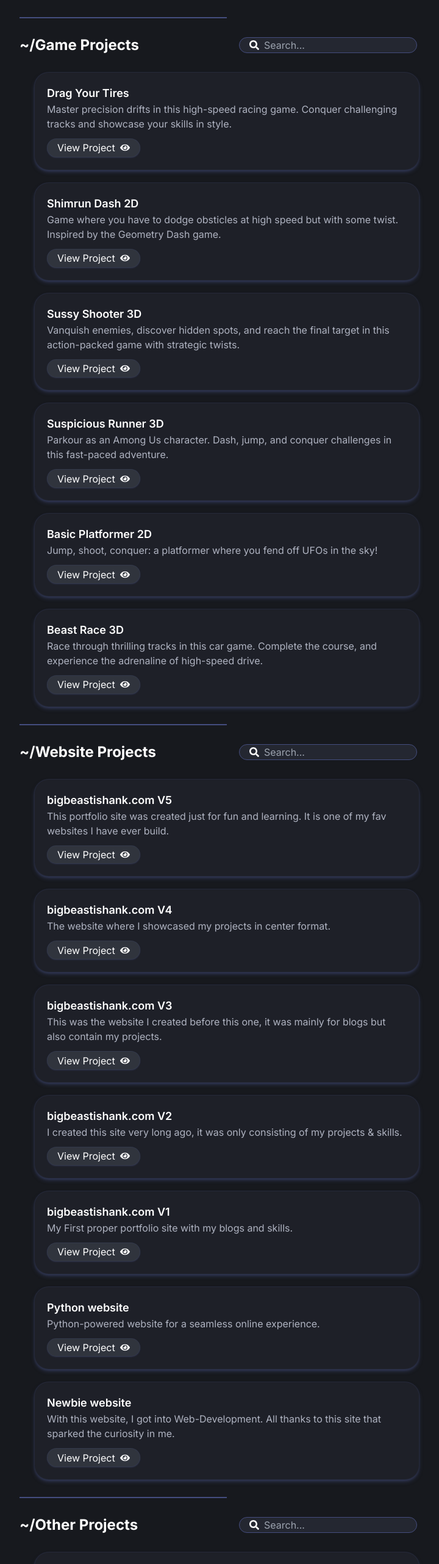
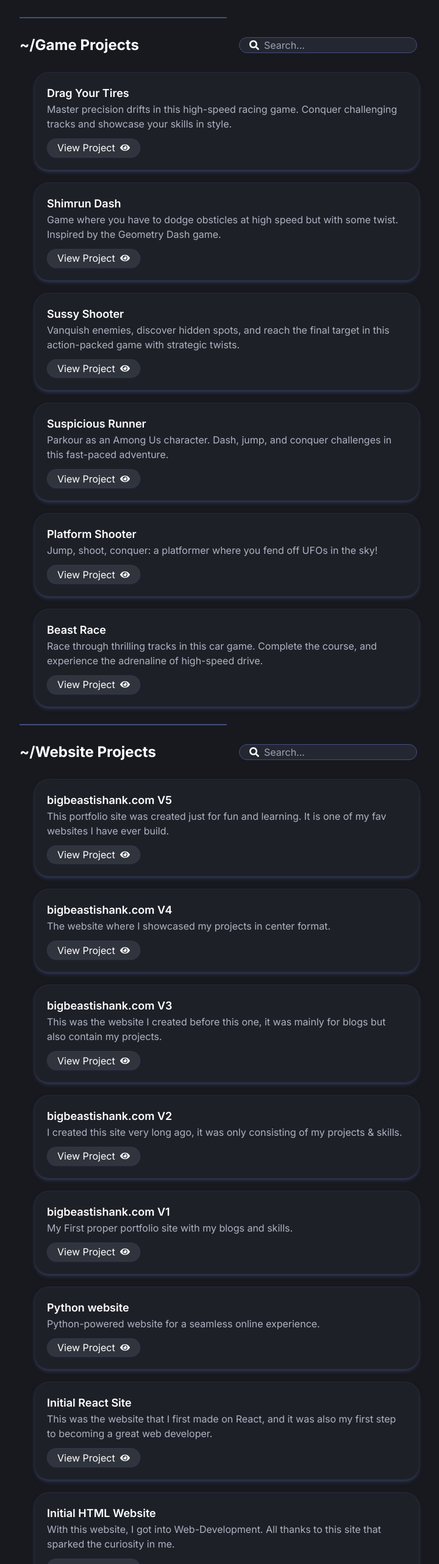
Before and after one commit to BIGBEASTISHANK/bigbeastishank.com, a Next.js app: page /works in a window 1280 px wide. Shown: the part 236-2800 px from the top of the page at 61% size, without its empty margins (268-988 px from the left). Built offline with nearby package versions, Linux system fonts and the light colour scheme.

Commit message:
Work Id fix, Works Restructure
Recently restructured my github repo to rearranged works page. Their was an issue with the work box id.

```diff
--- a/src/components/Works.jsx
+++ b/src/components/Works.jsx
@@ -73,7 +73,7 @@ function ProjectList({ id = "", name = "", projectData = [], titleDelay = 0 }) {
 
       {/* Project Heading */}
       <motion.h1
-        id={id}
+        id={id.toLowerCase()}
         initial={{ opacity: 0, y: -100 }}
         animate={{ opacity: 1, y: 0 }}
         transition={{ delay: titleDelay }}
--- a/src/data/WorksData.jsx
+++ b/src/data/WorksData.jsx
@@ -10,39 +10,39 @@ export const gameProjects = [
 
   // Shimrun Dash Game
   {
-    title: "Shimrun Dash 2D",
+    title: "Shimrun Dash",
     description:
       "Game where you have to dodge obsticles at high speed but with some twist. Inspired by the Geometry Dash game.",
-    projectUrl: "https://github.com/BIGBEASTISHANK/Shimrun-Dash-2D",
+    projectUrl: "https://github.com/BIGBEASTISHANK/Shimrun-Dash",
   },
 
-  // Sussy Shooter 3d game
+  // Sussy Shooter game
   {
-    title: "Sussy Shooter 3D",
+    title: "Sussy Shooter",
     description:
       "Vanquish enemies, discover hidden spots, and reach the final target in this action-packed game with strategic twists.",
-    projectUrl: "https://github.com/BIGBEASTISHANK/Sussy-Shooter-3D",
+    projectUrl: "https://github.com/BIGBEASTISHANK/Sussy-Shooter",
   },
 
-  // Suspicious runner 3d game
+  // Suspicious runner game
   {
-    title: "Suspicious Runner 3D",
+    title: "Suspicious Runner",
     description:
       "Parkour as an Among Us character. Dash, jump, and conquer challenges in this fast-paced adventure.",
-    projectUrl: "https://github.com/BIGBEASTISHANK/Suspicious-Runner-3D",
+    projectUrl: "https://github.com/BIGBEASTISHANK/Suspicious-Runner",
   },
 
-  // Basic platformer 2d game
+  // Platform Shooter game
   {
-    title: "Basic Platformer 2D",
+    title: "Platform Shooter",
     description:
       "Jump, shoot, conquer: a platformer where you fend off UFOs in the sky!",
-    projectUrl: "https://github.com/BIGBEASTISHANK/Basic-Platformer-2D",
+    projectUrl: "https://github.com/BIGBEASTISHANK/Platform-Shooter",
   },
 
   // Beast Race 3d game
   {
-    title: "Beast Race 3D",
+    title: "Beast Race",
     description:
       "Race through thrilling tracks in this car game. Complete the course, and experience the adrenaline of high-speed drive.",
     projectUrl: "https://github.com/BIGBEASTISHANK/Beast-Race",
@@ -102,14 +102,22 @@ export const websiteProjects = [
   {
     title: "Python website",
     description: "Python-powered website for a seamless online experience.",
-    projectUrl: "https://github.com/BIGBEASTISHANK/Website.py-Flask",
+    projectUrl: "https://github.com/BIGBEASTISHANK/Initial-Websites/tree/flask",
   },
-  // Python website flask
+
+  // Initial React Site
   {
-    title: "Newbie website",
+    title: "Initial React Site",
+    description: "This was the website that I first made on React, and it was also my first step to becoming a great web developer.",
+    projectUrl: "https://github.com/BIGBEASTISHANK/Initial-Websites/tree/react",
+  },
+
+  // Initial HTML website
+  {
+    title: "Initial HTML Website",
     description:
       "With this website, I got into Web-Development. All thanks to this site that sparked the curiosity in me.",
-    projectUrl: "https://github.com/BIGBEASTISHANK/First-website",
+    projectUrl: "https://github.com/BIGBEASTISHANK/Initial-Websites/tree/flask",
   },
 ];
 //
@@ -131,13 +139,23 @@ export const otherProjects = [
       "This is a FOSS license created by me. It contains two licenses. One is foss, and another is more restrictive, and that is for open-source games.",
     projectUrl: "/license",
   },
+
   // Dotfiles
   {
-    title: "Linux Dotfiles",
+    title: "Dotfiles",
     description:
       "This is my dotfiles (config) for my Arch Linux window managers, mainly BSPWM, Polybar, Rofi, etc.",
-    projectUrl: "https://github.com/BIGBEASTISHANK/dotfile",
+    projectUrl: "https://github.com/BIGBEASTISHANK/dotfiles",
   },
+
+  // Mathcus
+  {
+    title: "Mathcus",
+    description:
+      "It is for Abacus practice. You just run this python program, it will give you sums to solve, on inputing the answer, it will be evaluated and give you output as true or false.",
+    projectUrl: "https://github.com/BIGBEASTISHANK/Mathcus",
+  },
+
   // BIG BEAST Bot
   {
     title: "Discord Bot",
```
